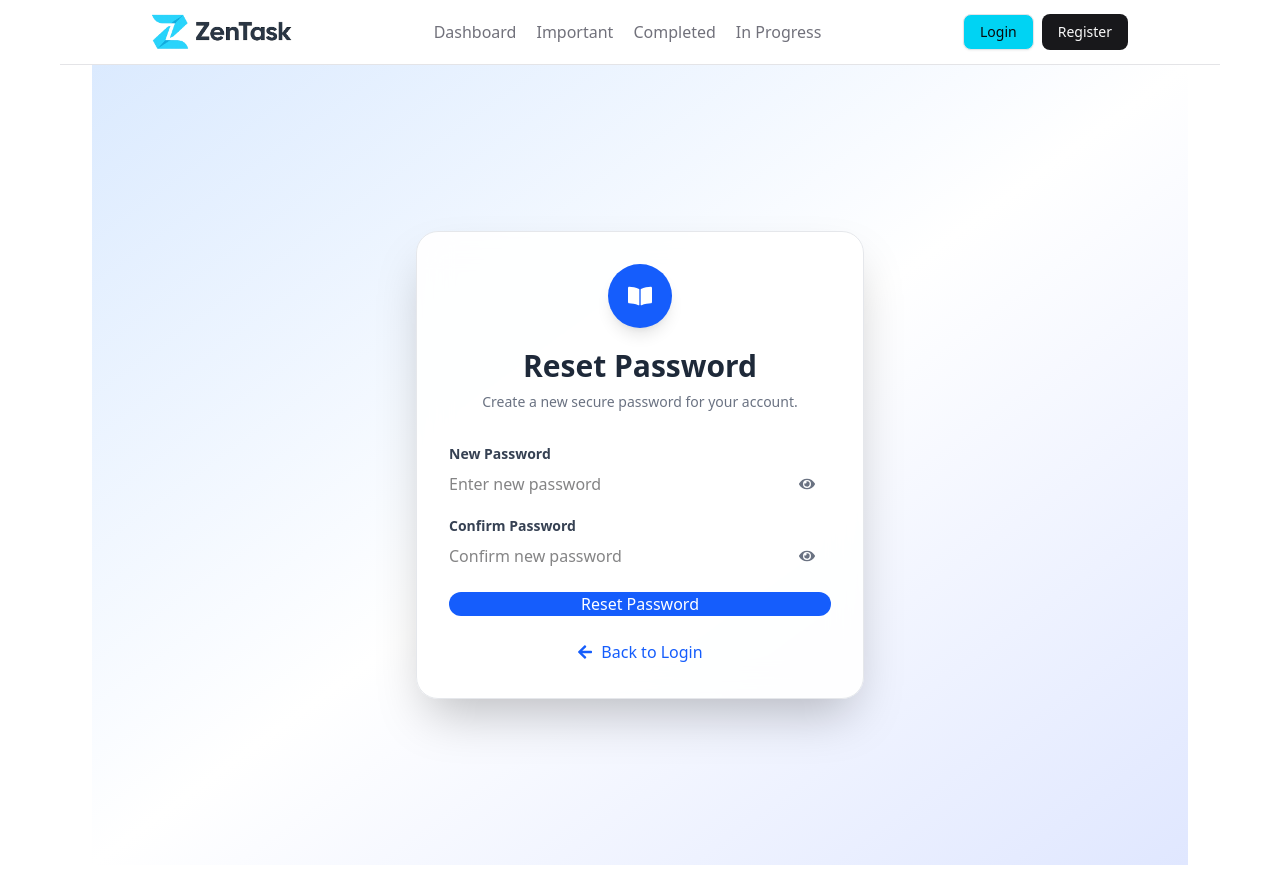
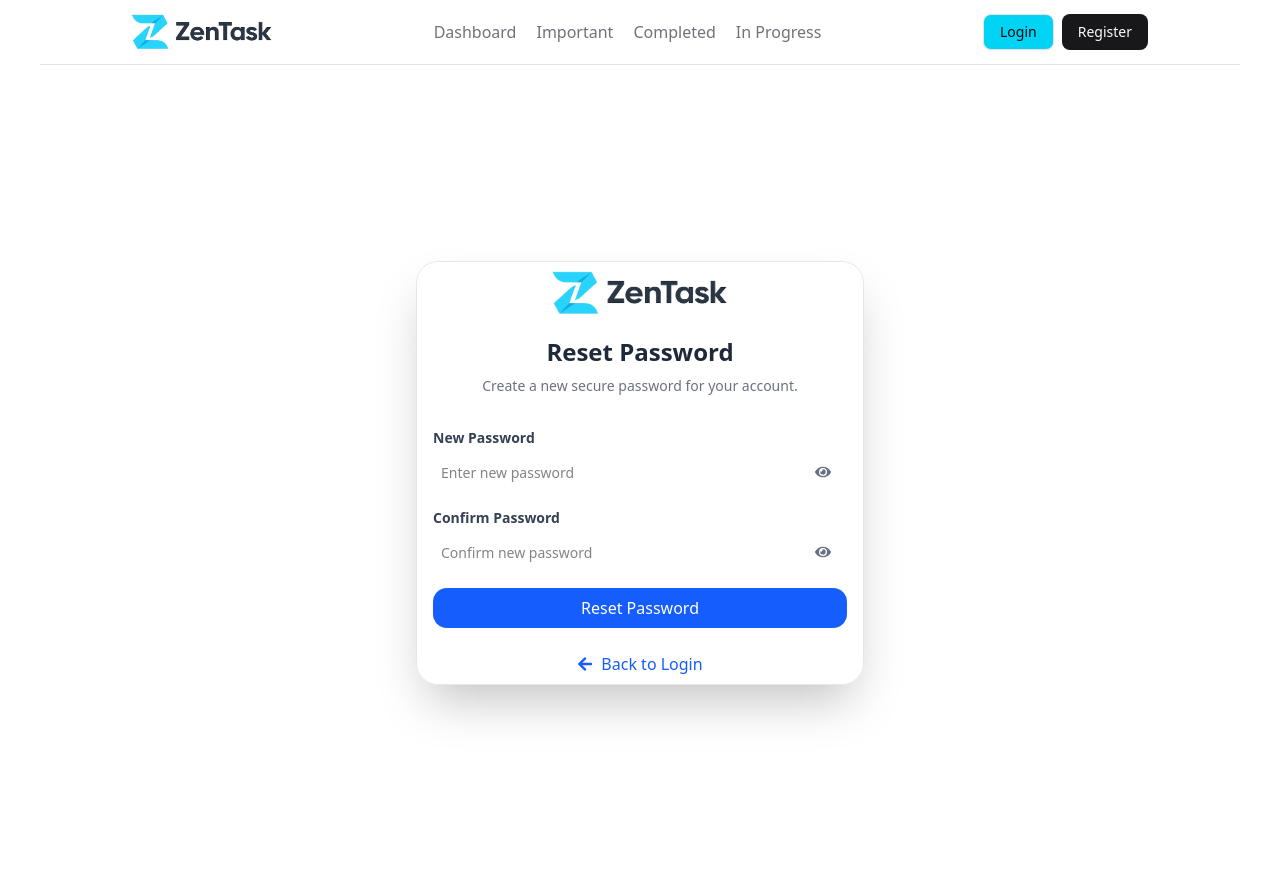
Before and after one commit to Sahilrawat666/Task_Manager_App, a React (Vite) app in the folder frontend/: page /reset-password/1 in a window 1280 px wide. Built offline with nearby package versions, Linux system fonts and the light colour scheme; no server answers.

Commit message:
reset and forgot password page updated

```diff
--- a/frontend/src/App.jsx
+++ b/frontend/src/App.jsx
@@ -13,7 +13,7 @@ import ResetPassword from "./pages/ResetPassword";
 
 function App() {
   return (
-    <div className="w-full  px-5 md:px-10 lg:px-15">
+    <div className="w-full   md:px-5 lg:px-10">
       <Navbar />
       <div className="max-w-7xl mx-auto px-4 sm:px-6 lg:px-8">
         <Routes>
--- a/frontend/src/components/custom/Navbar.jsx
+++ b/frontend/src/components/custom/Navbar.jsx
@@ -31,7 +31,7 @@ export default function Navbar() {
       : "text-muted-foreground hover:text-primary";
 
   return (
-    <nav className="w-full border-b  px-5 md:px-10 lg:px-15">
+    <nav className="w-full border-b  px-5 md:px-10 lg:px-15 mb-2">
       <div className="max-w-7xl mx-auto flex h-16 items-center justify-between px-4 sm:px-6 lg:px-8">
         {" "}
         {/* Logo */}
--- a/frontend/src/pages/Dashboard.jsx
+++ b/frontend/src/pages/Dashboard.jsx
@@ -39,10 +39,10 @@ function Dashboard() {
   return (
     <div className="flex flex-col gap-6 p-6">
       <div className="flex justify-between items-center">
-        <p className="text-2xl font-semibold">Dashboard</p>
+        <p className=" text-xl md:text-2xl font-semibold">Dashboard</p>
 
         <Button
-          className="bg-linear-to-r from-cyan-300 to-sky-500 hover:scale-95 active:scale-90 transition-transform duration-150 text-black cursor-pointer"
+          className=" px-2   bg-linear-to-r from-cyan-300 to-sky-500 hover:scale-95 active:scale-90 transition-transform duration-150 text-black cursor-pointer"
           onClick={handleAddClick}
         >
           Add New Task
--- a/frontend/src/pages/ForgotPassword.jsx
+++ b/frontend/src/pages/ForgotPassword.jsx
@@ -36,11 +36,11 @@ const ForgotPassword = () => {
   };
 
   return (
-    <div className="min-h-screen  dark:from-slate-900 dark:via-slate-950 dark:to-slate-900 flex items-center justify-center px-5">
+    <div className="min-h-screen my-1  dark:from-slate-900 dark:via-slate-950 dark:to-slate-900 flex items-center justify-center ">
       <div className="w-full max-w-md">
         <form
           onSubmit={handleSubmit}
-          className="bg-white/90 dark:bg-slate-900/90 backdrop-blur-xl border border-gray-200 dark:border-slate-700 rounded-3xl shadow-2xl p-8 transition-all duration-300 hover:-translate-y-1 hover:shadow-blue-400/20"
+          className="bg-white/90 dark:bg-slate-900/90 backdrop-blur-xl border border-gray-200 dark:border-slate-700 rounded-3xl shadow-2xl px-4 sm:px-6 transition-all duration-300 hover:-translate-y-1 hover:shadow-blue-400/20"
         >
           {/* Logo */}
 
@@ -48,7 +48,7 @@ const ForgotPassword = () => {
             <img
               src={zentask_i}
               alt="ZenTask"
-              className="w-48 object-contain"
+              className="w-40 md:w-48 object-contain"
             />
           </div>
 
@@ -62,7 +62,7 @@ const ForgotPassword = () => {
 
           {/* Heading */}
 
-          <h2 className="text-2xl font-bold text-center text-gray-800 dark:text-white">
+          <h2 className="text-xl md:2xl: font-bold text-center text-gray-800 dark:text-white">
             Forgot Your Password?
           </h2>
 
@@ -91,8 +91,11 @@ const ForgotPassword = () => {
                 value={email}
                 onChange={(e) => setEmail(e.target.value)}
                 required
-                className="input input-bordered w-full rounded-xl pl-11 h-12 py-1 px-2 sm:py-2 sm:px-4 focus:border-blue-500 focus:ring-2 focus:ring-blue-400 transition-all"
+                className="input input-bordered w-full text-xs md:text-sm rounded-xl pl-5 h-8 py-1 px-2  focus:border-blue-500 focus:ring-2 focus:ring-blue-400 transition-all"
               />
+            </div>
+            <div>
+              <a href="/reset-password/:token"> reset oooooo</a>
             </div>
           </div>
 
@@ -101,7 +104,7 @@ const ForgotPassword = () => {
           <button
             type="submit"
             disabled={loading}
-            className="btn w-full mt-7 h-12 py-1 px-2 sm:py-2 sm:px-4  rounded-xl bg-blue-600 hover:bg-blue-700 border-none text-white text-base font-semibold transition-all duration-300 hover:scale-[1.02] active:scale-95 disabled:opacity-60"
+            className="btn w-full mt-7 h-10 py-1 px-2 cursor-pointer rounded-xl bg-blue-600 hover:bg-blue-700 border-none text-white text-base font-semibold transition-all duration-300 hover:scale-[1.02] active:scale-95 disabled:opacity-60"
           >
             {loading ? (
               <>
@@ -127,7 +130,7 @@ const ForgotPassword = () => {
 
           {/* Divider */}
 
-          <div className="flex items-center gap-4 my-6">
+          <div className="flex items-center gap-4 my-5">
             <div className="flex-1 h-px bg-gray-300 dark:bg-slate-700"></div>
 
             <span className="text-xs text-gray-400">Need to sign in?</span>
@@ -149,7 +152,7 @@ const ForgotPassword = () => {
 
           {/* Footer */}
 
-          <div className="mt-8 text-center text-xs text-gray-400 dark:text-gray-500">
+          <div className="mt-5 mb-2 text-center text-xs  text-gray-400 dark:text-gray-500">
             © {new Date().getFullYear()} ZenTask. All rights reserved.
           </div>
         </form>
--- a/frontend/src/pages/ResetPassword.jsx
+++ b/frontend/src/pages/ResetPassword.jsx
@@ -3,6 +3,7 @@ import { Link, useNavigate, useParams } from "react-router-dom";
 import { FaBookOpen, FaArrowLeft, FaEye, FaEyeSlash } from "react-icons/fa";
 import axios from "axios";
 import toast from "react-hot-toast";
+import zentask_i from "../assets/zentask_i.png";
 
 const ResetPassword = () => {
   const { token } = useParams();
@@ -47,19 +48,23 @@ const ResetPassword = () => {
   };
 
   return (
-    <div className="min-h-screen bg-gradient-to-br from-blue-100 via-white to-indigo-100 dark:from-slate-900 dark:via-slate-950 dark:to-slate-900 flex items-center justify-center px-5">
+    <div className="min-h-screen  dark:from-slate-900 dark:via-slate-950 dark:to-slate-900 flex items-center justify-center px-5">
       <div className="w-full max-w-md">
         <form
           onSubmit={handleSubmit}
-          className="bg-white/90 dark:bg-slate-900/90 backdrop-blur-lg shadow-2xl rounded-3xl p-8 border border-gray-200 dark:border-slate-700 transition-all duration-300 hover:shadow-blue-300/40"
+          className="bg-white/90 dark:bg-slate-900/90 backdrop-blur-lg shadow-2xl rounded-3xl px-4 border border-gray-200 dark:border-slate-700 transition-all duration-300 hover:shadow-blue-300/40"
         >
-          <div className="flex justify-center mb-5">
-            <div className="w-16 h-16 rounded-full bg-blue-600 flex items-center justify-center text-white text-2xl shadow-lg">
-              <FaBookOpen />
+          <div className="flex justify-center mb-3">
+            <div className="flex justify-center ">
+              <img
+                src={zentask_i}
+                alt="ZenTask"
+                className="w-40 md:w-48 object-contain"
+              />
             </div>
           </div>
 
-          <h2 className="text-3xl font-bold text-center text-gray-800 dark:text-white">
+          <h2 className="text-xl md:text-2xl font-bold text-center text-gray-800 dark:text-white">
             Reset Password
           </h2>
 
@@ -69,7 +74,7 @@ const ResetPassword = () => {
 
           {/* Password */}
 
-          <div className="mb-5">
+          <div className="mb-4 md:mb-5">
             <label className="block mb-2 text-sm font-semibold text-gray-700 dark:text-gray-300">
               New Password
             </label>
@@ -78,7 +83,7 @@ const ResetPassword = () => {
               <input
                 type={showPassword ? "text" : "password"}
                 placeholder="Enter new password"
-                className="input input-bordered w-full rounded-xl pr-12 focus:ring-2 focus:ring-blue-500 transition-all duration-300"
+                className="input input-bordered w-full rounded-xl pr-12 h-8 py-1 px-2 text-xs md:text-sm focus:ring-2 focus:ring-blue-500 transition-all duration-300"
                 value={password}
                 onChange={(e) => setPassword(e.target.value)}
                 required
@@ -96,7 +101,7 @@ const ResetPassword = () => {
 
           {/* Confirm Password */}
 
-          <div className="mb-6">
+          <div className="mb-4 md:mb-5">
             <label className="block mb-2 text-sm font-semibold text-gray-700 dark:text-gray-300">
               Confirm Password
             </label>
@@ -105,7 +110,7 @@ const ResetPassword = () => {
               <input
                 type={showConfirmPassword ? "text" : "password"}
                 placeholder="Confirm new password"
-                className="input input-bordered w-full rounded-xl pr-12 focus:ring-2 focus:ring-blue-500 transition-all duration-300"
+                className="input input-bordered w-full rounded-xl pr-12 h-8 py-1 px-2 text-xs md:text-sm focus:ring-2 focus:ring-blue-500 transition-all duration-300"
                 value={confirmPassword}
                 onChange={(e) => setConfirmPassword(e.target.value)}
                 required
@@ -122,7 +127,7 @@ const ResetPassword = () => {
           </div>
 
           <button
-            className="btn w-full rounded-xl bg-blue-600 hover:bg-blue-700 border-none text-white text-base transition-all duration-300 hover:scale-[1.02] active:scale-95 disabled:opacity-60"
+            className="btn w-full rounded-xl h-10 py-1 px-2 cursor-pointer bg-blue-600 hover:bg-blue-700 border-none text-white text-base transition-all duration-300 hover:scale-[1.02] active:scale-95 disabled:opacity-60"
             disabled={loading}
           >
             {loading ? (
@@ -138,7 +143,7 @@ const ResetPassword = () => {
           <div className="mt-6 text-center">
             <Link
               to="/login"
-              className="inline-flex items-center gap-2 text-blue-600 hover:text-blue-700 font-medium transition duration-300 hover:gap-3"
+              className="inline-flex items-center gap-2 mb-2 text-blue-600 hover:text-blue-700 font-medium transition duration-300 hover:gap-3"
             >
               <FaArrowLeft />
               Back to Login
```
